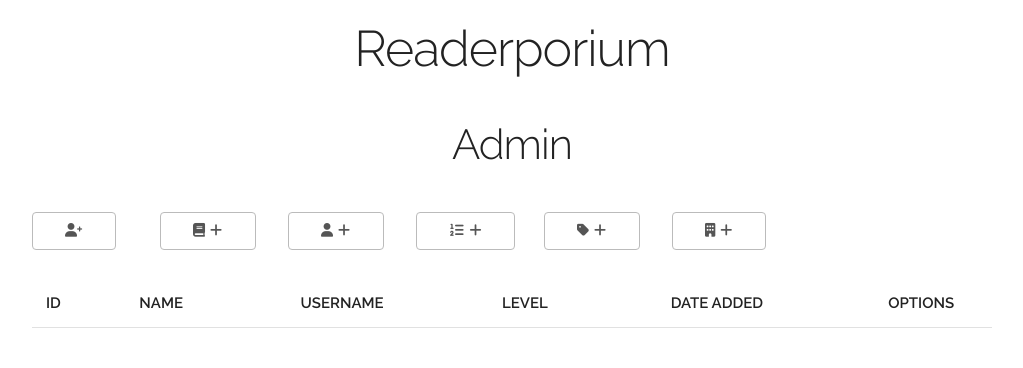
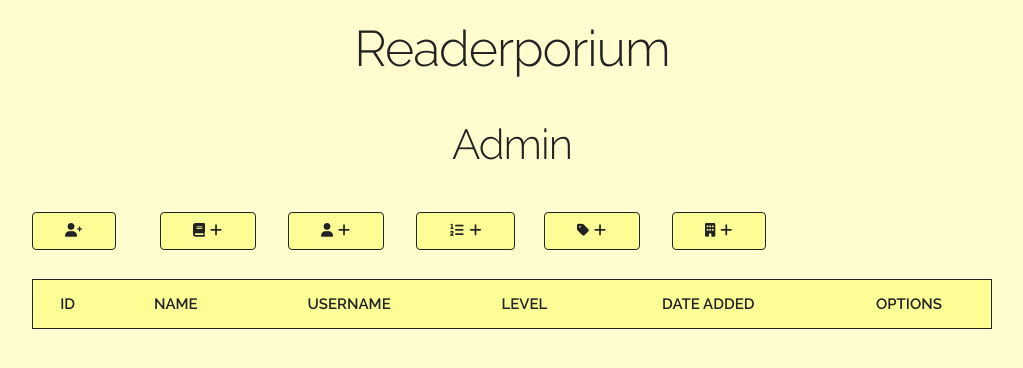
Before and after one commit to Aspiring-Writer/readerporium, a Python web app: template templates/admin.html in a window 1280 px wide. Shown: the top 368 px of the page, without its empty margins (128-1151 px from the left). Run offline with Jinja, Linux system fonts and the light colour scheme; the template is opened without the code that fills it, so the values that code supplies are empty.

Commit message:
Change colors to yellow and blue hues

```diff
--- a/static/css/custom.css
+++ b/static/css/custom.css
@@ -1,4 +1,4 @@
-.container { background: #fff;}
+body { background-color: #fffdd0;}
 .header { margin: 2% 0; }
 h1, h2, h3 { text-align: center; margin-bottom: 4rem; }
 
@@ -6,11 +6,12 @@ h1, h2, h3 { text-align: center; margin-bottom: 4rem; }
 	display: block;
   width: 100%;
   height: 6.5rem;
-  background: #fff;
+  background: #fdfd96;
   z-index: 99;
-  border-top: 1px solid #eee;
-  border-bottom: 1px solid #eee;
+  border: 1px solid;
+  border-radius: 4px;
   margin-bottom: 4rem;
+  padding-left: 2rem;
 }
 .navbar-list { list-style: none; margin-bottom: 0; }
 .navbar-item { position: relative; float: left; margin-bottom: 0; }
@@ -26,13 +27,29 @@ h1, h2, h3 { text-align: center; margin-bottom: 4rem; }
 }
 .navbar-link.active { color: #33C3F0; }
 
+a {
+  color: #00008b; }
+a:hover {
+  color: #0000cd; }
+
 .content { clear: both; }
 
+img { border-radius: 4px; }
+
+table {
+	background-color: #fdfd96;
+	border: 1px solid #222; }
+th, td { border-color: #222; }
+th:first-child,
+td:first-child {
+  padding-left: 1rem; }
+th:last-child,
+td:last-child {
+  padding-right: 1rem; }
 tr > th { text-align: center; text-transform: uppercase;}
 tr > td > a {
   font-weight: 600;
-  text-decoration: none;
-  color: #222; }
+  text-decoration: none; }
 .users tr > td { text-align: center; }
 .list td:last-child {
   text-align: right; }
@@ -42,7 +59,7 @@ tr > td > a {
   height: 38px;
   padding: 0 30px;
   color: #FFF;
-  background-color: #33C3F0;
+  background-color: #fdfd96;
   text-align: center;
   font-size: 11px;
   font-weight: 600;
@@ -50,7 +67,7 @@ tr > td > a {
   letter-spacing: .1rem;
   white-space: nowrap;
   border-radius: 4px;
-  border: 1px solid #33C3F0;
+  border: 1px solid;
   box-sizing: border-box;
 }
 
@@ -58,3 +75,24 @@ i { padding: 2px; }
 .button i { font-size: 1.25em; }
 
 form > textarea { height: 236px; }
+
+.button,
+button,
+input[type="submit"],
+input[type="reset"],
+input[type="button"] {
+  color: #222;
+  background-color: #fdfd96;
+  border-color: #222;}
+
+input[type="email"],
+input[type="number"],
+input[type="search"],
+input[type="text"],
+input[type="tel"],
+input[type="url"],
+input[type="password"],
+textarea,
+select {
+  background-color: #fdfd96;
+  border-color: #222; }
--- a/templates/base.html
+++ b/templates/base.html
@@ -5,7 +5,7 @@
   <!-- Basic Page Needs
   –––––––––––––––––––––––––––––––––––––––––––––––––– -->
   <meta charset="utf-8">
-  <title>Readerporium{% if title %} — {{ title }}{% endif %}</title>
+  <title>Readerporium</title>
 
   <!-- Mobile Specific Metas
   –––––––––––––––––––––––––––––––––––––––––––––––––– -->
--- a/templates/forms/add-book.html
+++ b/templates/forms/add-book.html
@@ -1,4 +1,4 @@
-{% extends 'base.html' %}{% block title %}Add Books{% endblock %} {% block content %}
+{% extends 'base.html' %}{% block title %}Add Book{% endblock %} {% block content %}
 <form METHOD="POST" action="{{ url_for('add_book') }}">
 	{{ form.hidden_tag() }}
   <div class="row">
```
Also changed, not shown: app.py (+4 -4 lines), static/books-listing.md (+3 -2 lines).
